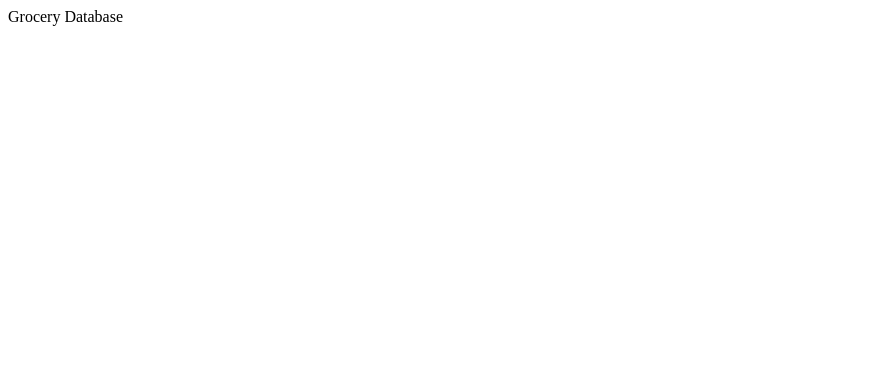
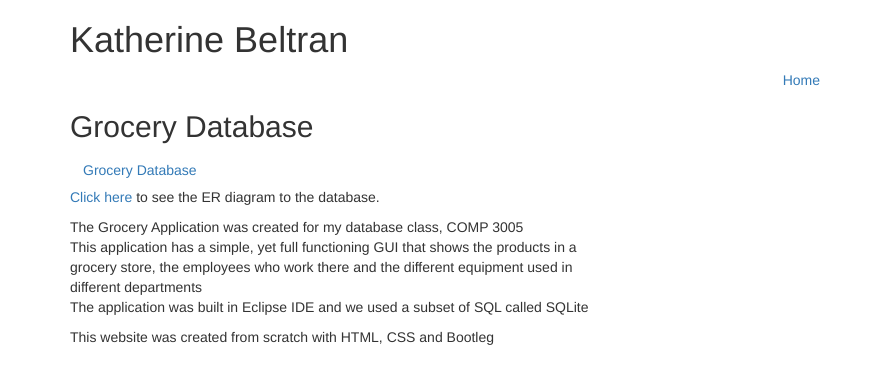
Before and after one commit to kmbbeltran/kmbbeltran.github.io, a plain HTML site: page grocery.html in a window 1280 px wide. Shown: the whole page, without its empty margins (0-875 px from the left). Drawn offline with nearby package versions, Linux system fonts and the light colour scheme.

Commit message:
Update grocery.html

```diff
--- a/grocery.html
+++ b/grocery.html
@@ -1 +1,44 @@
-<p> Grocery Database </p>
+<!DOCTYPE html>
+<html>
+
+  <head>
+    <title>Katherine Beltran's Repository</title>
+    <meta charset="utf-8"/>
+    <link rel="stylesheet" href="css/grocery.css"/>
+    <link rel="stylesheet" href="https://maxcdn.bootstrapcdn.com/bootstrap/3.3.6/css/bootstrap.min.css"/>
+  </head>
+
+  <body>
+      <header class="container">
+        <div class="row">
+          <h1 class="col-sm-12">Katherine Beltran</h1>
+          <nav class="col-sm-8 text-right">
+            <a href=index.html>Home</a>
+          </nav>
+          <h2 class="col-sm-10">Grocery Database</h2>
+          </p>
+        </div>
+      </header>
+
+      <section class="container">
+        <div class="row">
+          <figure class="col-sm-6">
+             <a class="btn btn-grocery" href="https://github.com/kmbbeltran/Fake-Grocery-Database" role="button">Grocery Database</a>
+              <div class="description">
+                <p><a href="proposal.pdf">Click here </a>
+                to see the ER diagram to the database.<br>
+
+                <p>The Grocery Application was created for my database class, COMP 3005<br>
+                This application has a simple, yet full functioning GUI that shows the products in a grocery store, the employees who work there
+                and the different equipment used in different departments<br>
+                The application was built in Eclipse IDE and we used a subset of SQL called SQLite</p>
+                </p>
+              </div>
+          </figure>
+        </div>
+
+      <footer>This website was created from scratch with HTML, CSS and Bootleg</footer>
+      </section>
+  </body>
+
+</html>
```
